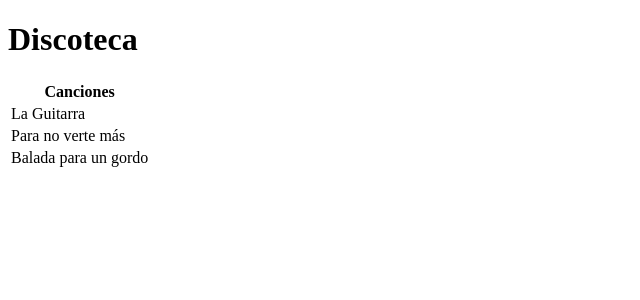
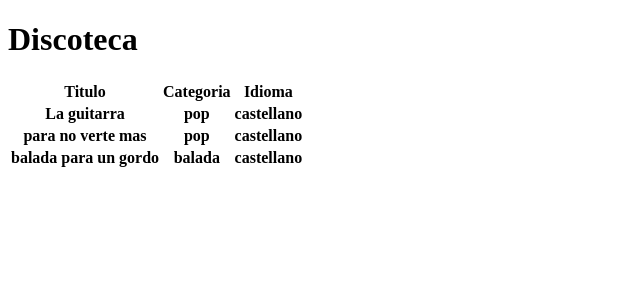
Before and after one commit to lagordarusa/SpotyFranz, a Flask app: page / in a window 1280 px wide. Shown: the top 300 px of the page, without its empty margins (0-640 px from the left). Run offline with Flask 3, Linux system fonts and the light colour scheme; lists and menus that the app fills with data are empty.

Commit message:
28/04/2023_01

```diff
--- a/app.py
+++ b/app.py
@@ -1,10 +1,27 @@
 from flask import Flask, render_template
+
+class Cancion:
+    def __init__(self,titulo,categoria,idioma):
+        self.titulo=titulo
+        self.categoria= categoria
+        self.idioma=idioma
 
 app = Flask(__name__)
 
 @app.route('/')
 
 def index():
-    return render_template('listar.html', titulo="Canciones")
+    cancion1=Cancion('La guitarra','pop','castellano')
+    cancion2=Cancion('para no verte mas','pop','castellano')
+    cancion3=Cancion('balada para un gordo','balada','castellano')
+    lista=[cancion1,cancion2,cancion3]
+    return render_template('listar.html', titulo='Canciones',musicas=lista)
+
+@app.route('/nuevoregistro')
+def nuevoRegistro():
+    return render_template('nuevoRegistro.html', titulo='Nueva Canción')
+    #return 'estoy en nuevo registro'
+
+
 
 app.run(host="0.0.0.0", port=5000)
--- a/templates/listar.html
+++ b/templates/listar.html
@@ -6,8 +6,6 @@
     <meta charset="utf-8">
     <meta name="viewport" content="width=device-width, initial-scale=1">
          <title>Discoteca</title>
-
-
     </head>
     <body>
         <div class="container">
@@ -17,19 +15,19 @@
             <table class="table table-striped table-responsive table-bordered">
                 <thead class="thead-default">
                     <tr>
-                        <th>{{titulo}}</th>
+                        <th>Titulo</th>
+                        <th>Categoria</th>
+                        <th>Idioma</th>
                     </tr>
                 </thead>
                 <tbody>
+                    {% for musica in musicas %}
                     <tr>
-                        <td>La Guitarra</td>
+                        <th>{{ musica.titulo }}</th>
+                        <th>{{ musica.categoria }}</th>
+                        <th>{{ musica.idioma }}</th>
                     </tr>
-                    <tr>
-                        <td>Para no verte más</td>
-                    </tr>
-                    <tr>
-                        <td>Balada para un gordo</td>
-                    </tr>
+                    {% endfor %}
                 </tbody>
             </table>
         </div>
```
Also changed, not shown: templates/nuevoRegistro.html (added, +36 -0 lines), 1 other file.
